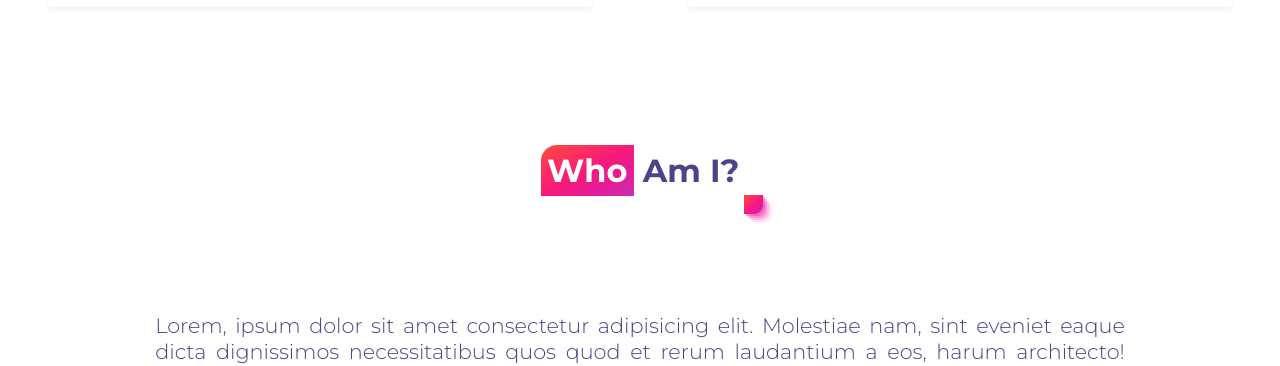
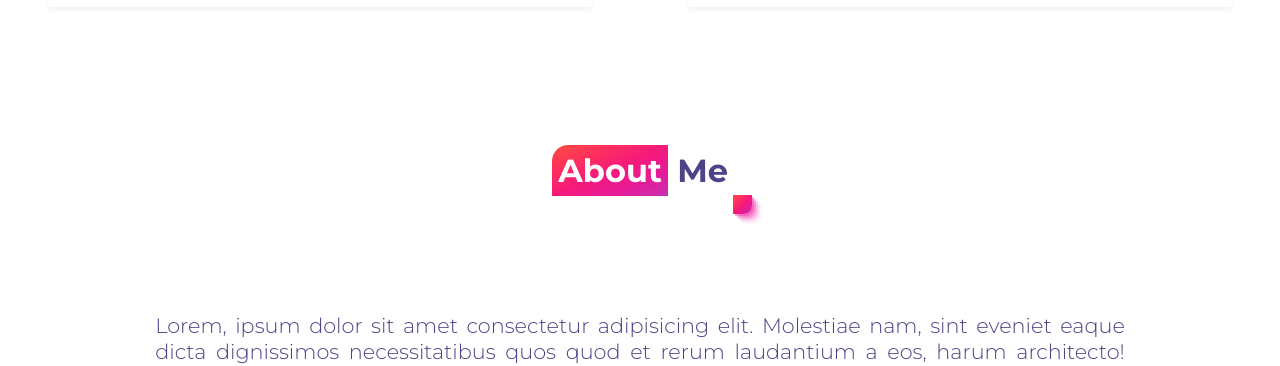
Before and after one commit to michal-orlowski/portfolio-website, a plain HTML site: page index.html in a window 1280 px wide. Shown: the part 2419-2785 px from the top of the page. Drawn offline with Linux system fonts and the light colour scheme.

Commit message:
modified:   index.html

```diff
--- a/index.html
+++ b/index.html
@@ -18,7 +18,7 @@
         </div>
       <ul class="menu">
         <li data-key="home" class="menu-link">Home</li>
-        <li data-key="projects" class="menu-link">Projects</li>
+        <li data-key="projects" class="menu-link">Offer</li>
         <li data-key="about" class="menu-link">About Me</li>
         <li data-key="contact" class="menu-link">Contact</li>
       </ul>
@@ -185,8 +185,8 @@
     <!-- ABOUT -->
     <article class="about">
       <div class="section-title">
-        <p class="section-title-main">Who</p>
-        <span class="section-title-sub">Am I?</span>
+        <p class="section-title-main">About</p>
+        <span class="section-title-sub">Me</span>
       </div>
       <div class="about-content">
         <p class="about-description">
```
